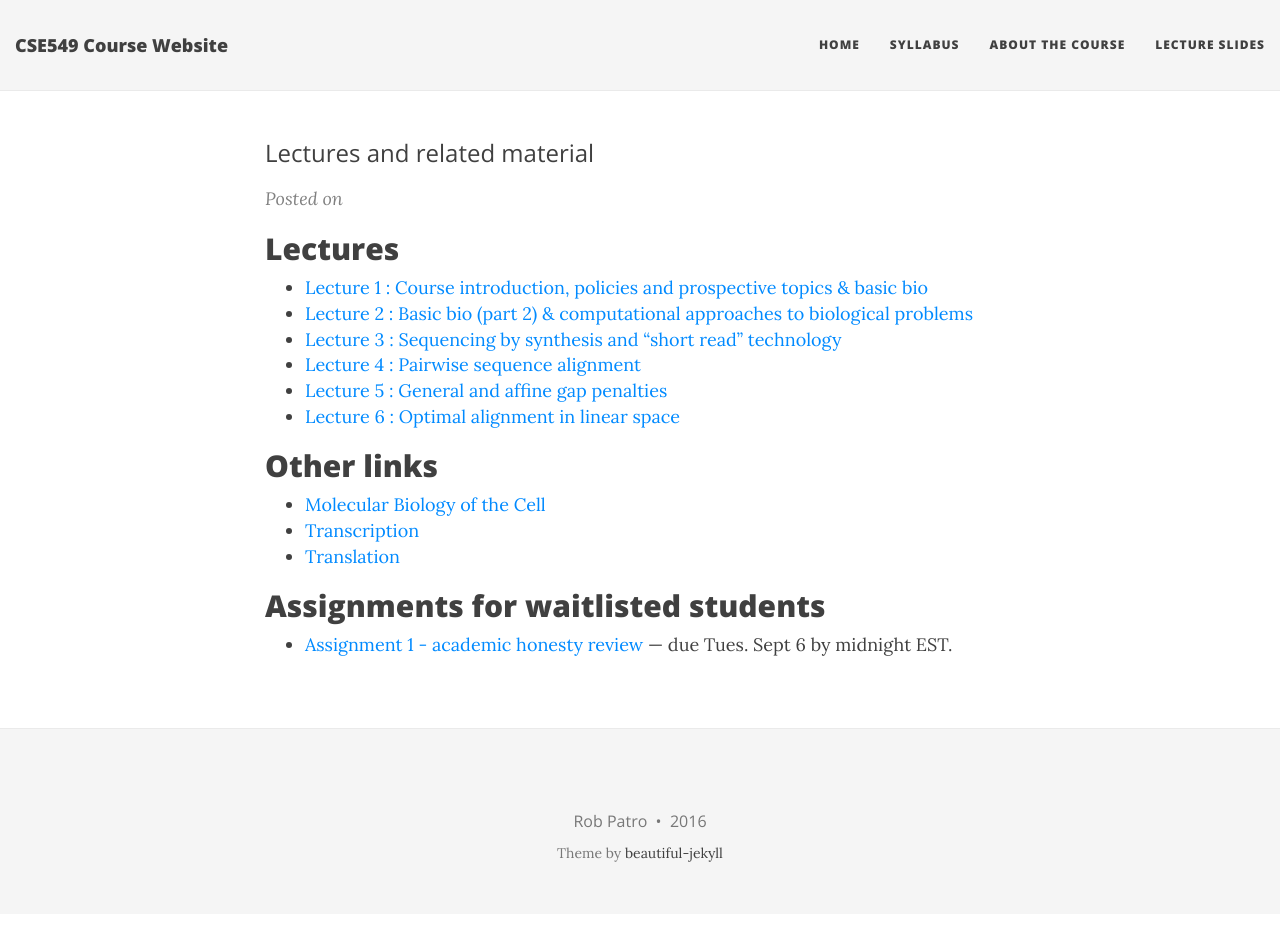
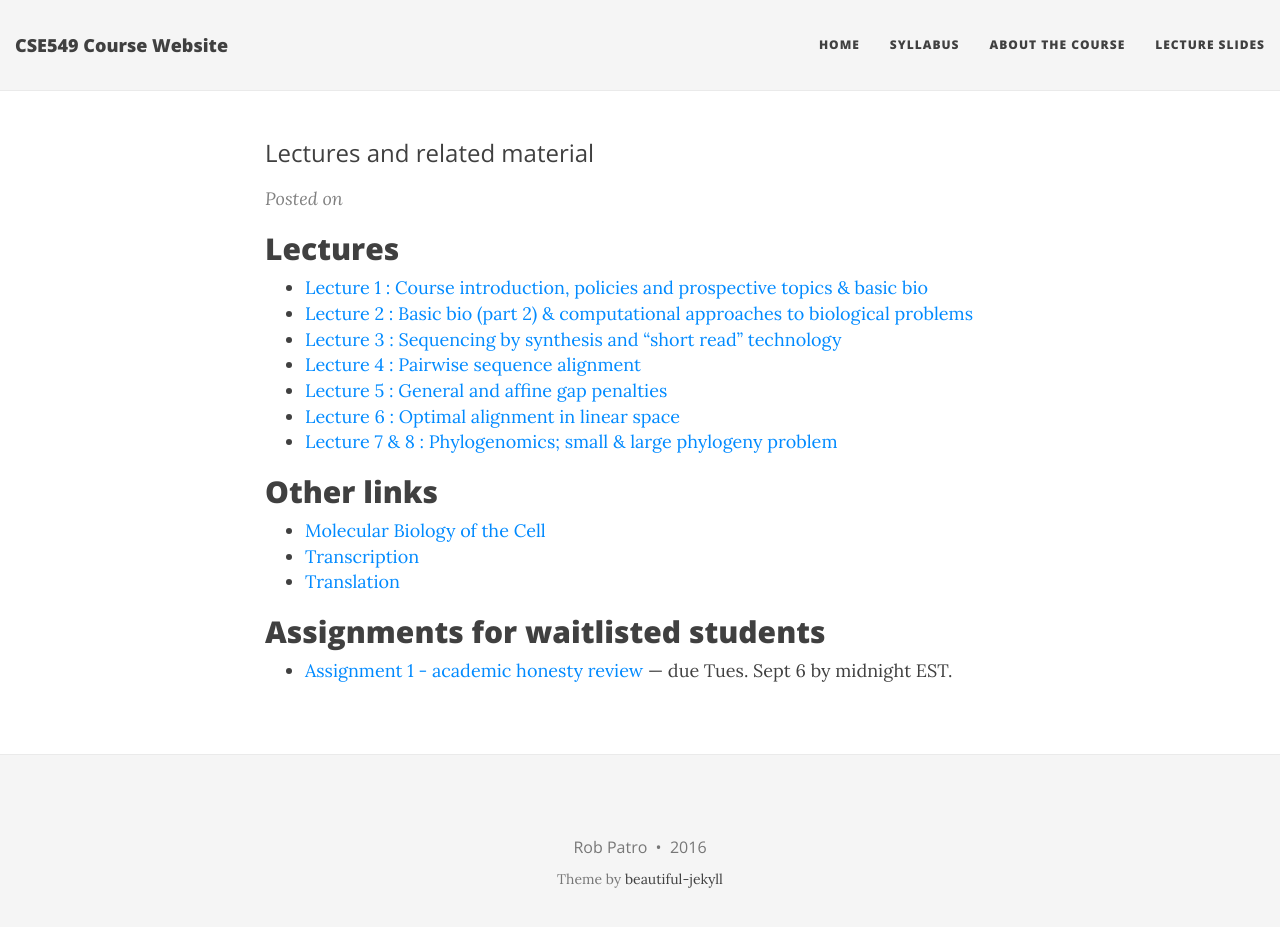
Before and after one commit to rob-p/CSE549F16, a Jekyll site: the page built from lectures.md, in a window 1280 px wide and 940 px high. Shown: the top 927 px of the window. Built offline with Jekyll 4.4.1, drawn with Linux system fonts in a browser that asks for light colours; nearby versions of some CDN libraries.

Commit message:
added phylogeny lecture

```diff
--- a/lectures.md
+++ b/lectures.md
@@ -12,6 +12,7 @@ subtitle: Lectures and related material
  * [Lecture 4 : Pairwise sequence alignment][4]
  * [Lecture 5 : General and affine gap penalties][5]
  * [Lecture 6 : Optimal alignment in linear space][6]
+ * [Lecture 7 & 8 : Phylogenomics; small & large phylogeny problem][7]
 
 ## Other links
  * [Molecular Biology of the Cell](http://osp.mans.edu.eg/tmahdy/surgeons/ebooks/Books/Alberts%20-%20Molecular%20Biology%20of%20the%20Cell.pdf)
@@ -27,4 +28,5 @@ subtitle: Lectures and related material
 [4]:{{ site.url }}/lectures/Lec04_alignment.pdf
 [5]:{{ site.url }}/lectures/Lec05_gap_penalties.pdf
 [6]:{{ site.url }}/lectures/Lec06_linear_space_alignment.pdf
+[7]:{{site.url}}/lectures/CSE549-Lec07_08-phylogeny.pdf
 [honesty]:{{ site.url }}/assets/honesty.pdf
```
Also changed, not shown: 1 other file.
